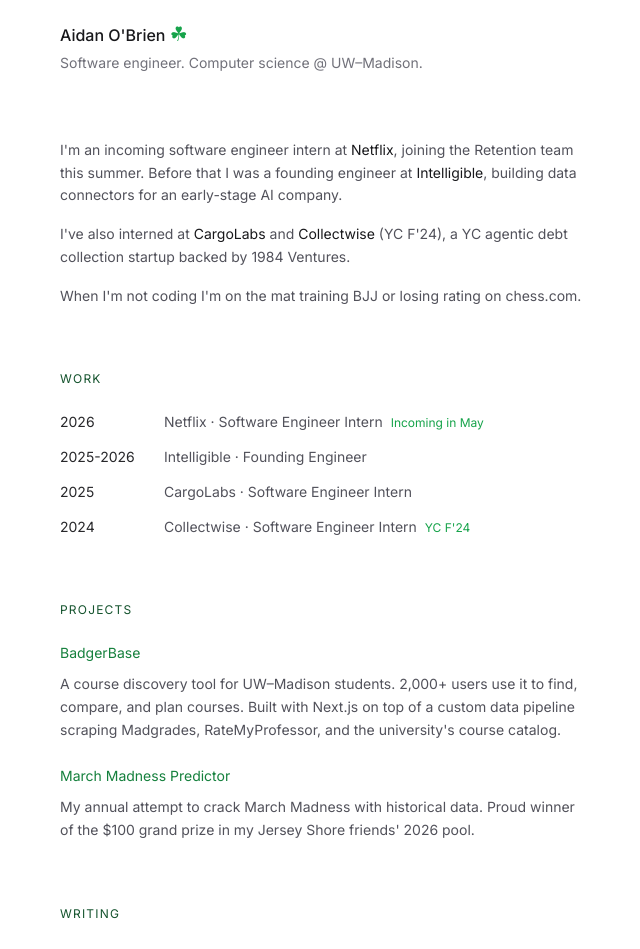
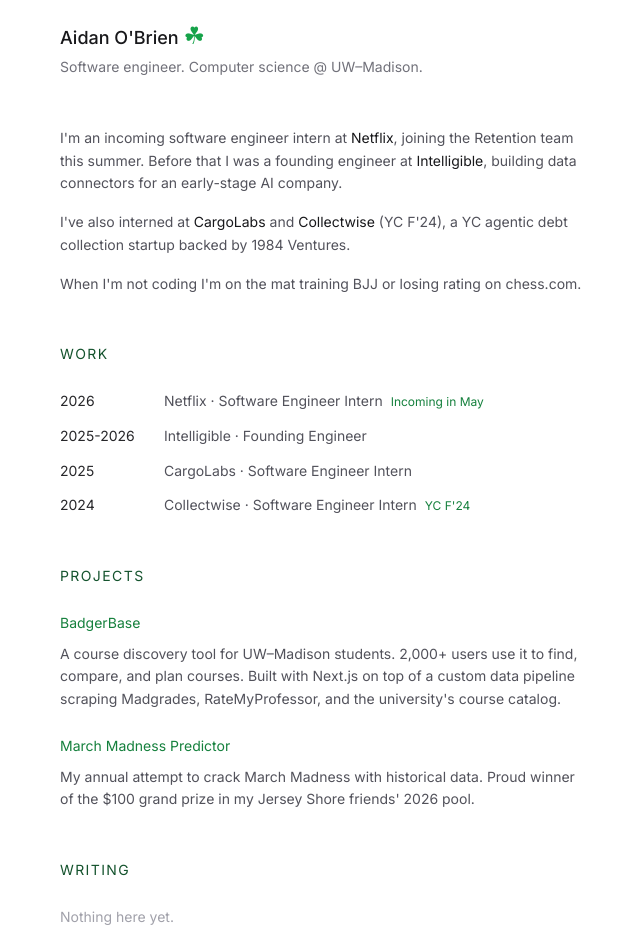
Before and after one commit to aidanobrien5599/aidan-portfolio, a Next.js app: page / in a window 1280 px wide. Shown: the part 60-1009 px from the top of the page, without its empty margins (316-956 px from the left). Built offline with nearby package versions, Linux system fonts and the light colour scheme; no server answers.

Commit message:
adding varying header sizes, cleaning up coloring consistincy

```diff
--- a/src/app/page.tsx
+++ b/src/app/page.tsx
@@ -28,17 +28,17 @@
 export default function Home() {
   return (
     <main className="max-w-xl mx-auto px-6 py-20 text-sm leading-relaxed">
-      <header className="mb-16">
-        <h1 className="text-base font-medium text-zinc-900 dark:text-green-100 mb-1">
+      <header className="mb-12">
+        <h1 className="text-lg font-medium text-zinc-900 dark:text-green-100 mb-1">
           Aidan O&apos;Brien{" "}
-          <span className="text-green-600 dark:text-green-600 text-xl">☘</span>
+          <span className="text-green-600 dark:text-green-600 text-2xl">☘</span>
         </h1>
         <p className="text-zinc-500 dark:text-zinc-400">
           Software engineer. Computer science @ UW–Madison.
         </p>
       </header>
 
-      <section className="mb-16 space-y-4 text-zinc-600 dark:text-zinc-400">
+      <section className="mb-12 space-y-4 text-zinc-600 dark:text-zinc-400">
         <p>
           I&apos;m an incoming software engineer intern at{" "}
           <span className="text-zinc-900 dark:text-zinc-50">Netflix</span>,
@@ -59,8 +59,8 @@
         </p>
       </section>
 
-      <section className="mb-16">
-        <h2 className="text-xs uppercase tracking-widest text-green-900 dark:text-green-100 mb-6">
+      <section className="mb-12">
+        <h2 className="text-s uppercase tracking-widest text-green-900 dark:text-green-100 mb-6">
           Work
         </h2>
         <div className="space-y-3">
@@ -76,7 +76,7 @@
                 {" · "}
                 {job.title}
                 {job.note && (
-                  <span className="text-green-600 dark:text-green-600 text-xs ml-2">
+                  <span className="text-green-700 dark:text-green-600 text-xs ml-2">
                     {job.note}
                   </span>
                 )}
@@ -86,8 +86,8 @@
         </div>
       </section>
 
-      <section className="mb-16">
-        <h2 className="text-xs uppercase tracking-widest text-green-900 dark:text-green-100 mb-6">
+      <section className="mb-12">
+        <h2 className="text-s uppercase tracking-widest text-green-900 dark:text-green-100 mb-6">
           Projects
         </h2>
         <div>
@@ -121,15 +121,15 @@
         </div>
       </section>
 
-      <section className="mb-16">
-        <h2 className="text-xs uppercase tracking-widest text-green-900 dark:text-green-100 mb-6">
+      <section className="mb-12">
+        <h2 className="text-s uppercase tracking-widest text-green-900 dark:text-green-100 mb-6">
           Writing
         </h2>
         <p className="text-zinc-400 dark:text-zinc-600">Nothing here yet.</p>
       </section>
 
       <section className="mb-20">
-        <h2 className="text-xs uppercase tracking-widest text-green-900 dark:text-green-100 mb-6">
+        <h2 className="text-s uppercase tracking-widest text-green-900 dark:text-green-100 mb-6">
           Contact
         </h2>
         <div className="flex items-center gap-4 mb-4">
```
